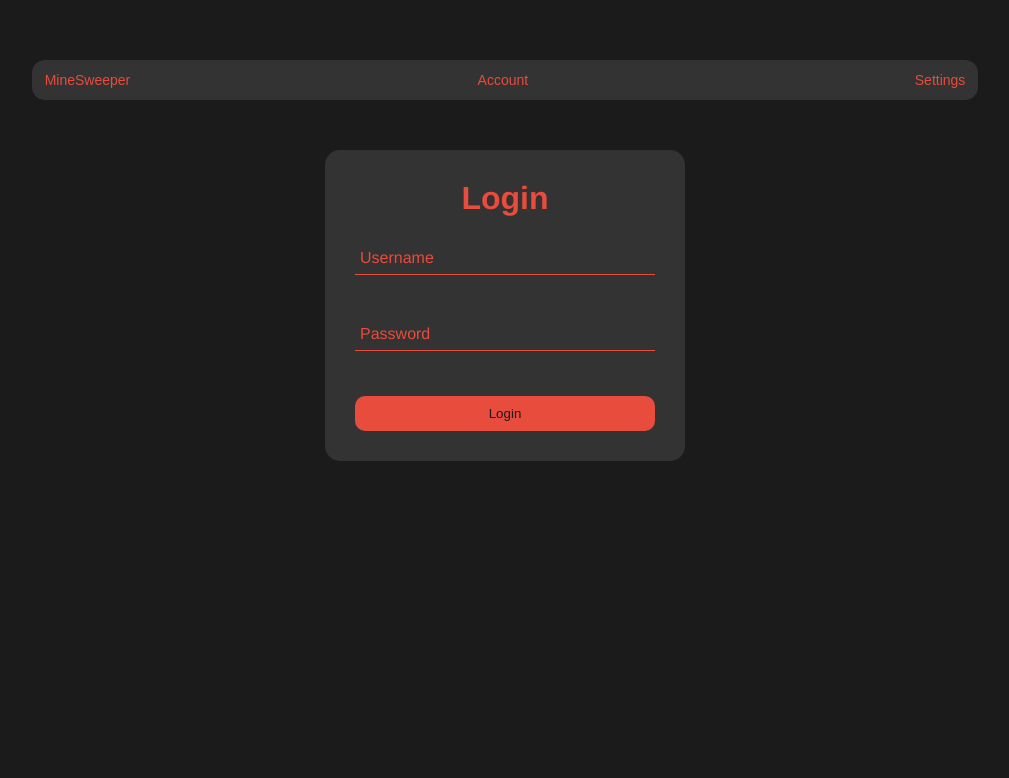
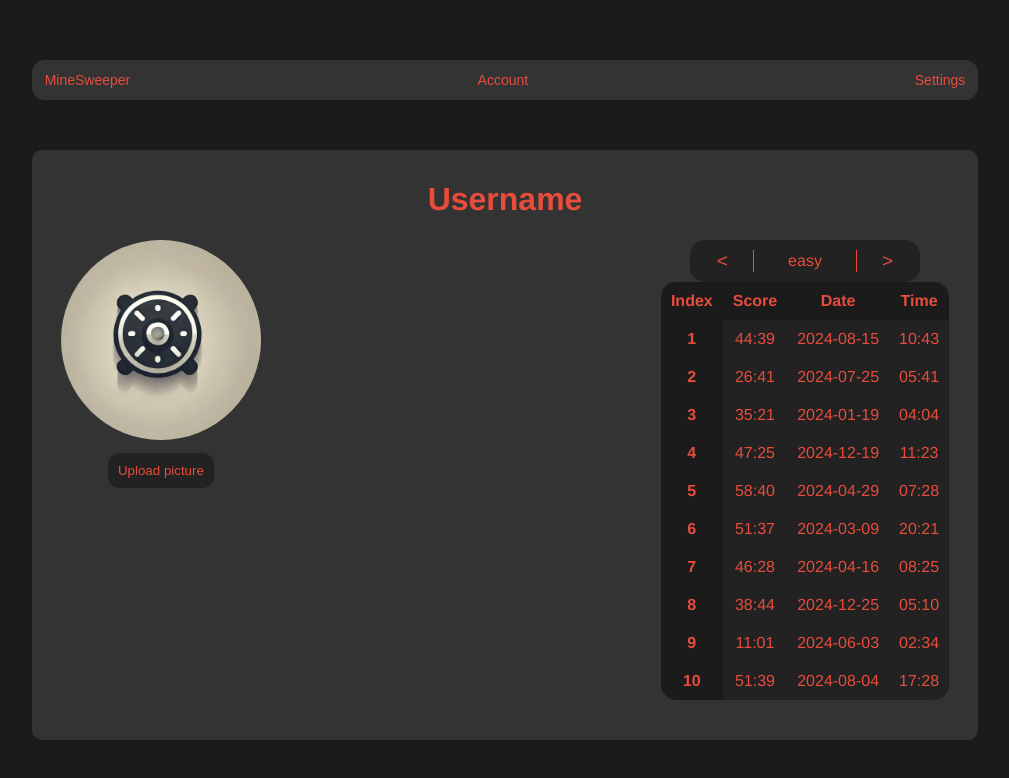
Before and after one commit to ruchlejs/mine_sweeper, a Vue app: page /account in a window 1280 px wide. Shown: the top 778 px of the page, without its empty margins (135-1144 px from the left). Built offline with nearby package versions, Linux system fonts and the light colour scheme.

Commit message:
add the user page

```diff
--- a/src/App.vue
+++ b/src/App.vue
@@ -15,6 +15,7 @@ export default {
 :root {
   --primary-color: #1b1b1b;
   --secondary-color: #333333;
+  --secondary-color-alt: #222222;
   --tertiary-color: #e74c3c;
 }
 
--- /dev/null
+++ b/src/components/UserView.vue
@@ -0,0 +1,199 @@
+<template>
+    <div class="user-information">
+        <div class="user-name">
+            <h1>Username</h1>
+        </div>
+        <div class="user-data">
+            <div class="user-picture-container">
+                <div class="user-picture">
+                    <img class="mine" alt="this is a mine" src="../assets/mine.webp">
+                </div>
+                <input type="file" id="fileInput" @change="onFileSelected" accept="image/*" hidden />
+                <button class="image-loader" @click="loadPicture">Upload picture</button>
+            </div>
+            <div class="user-records">
+                <div class="difficulty-selector">
+                    <button class="boutton-select-dif" id="left" @click="selectorDown">&lt;</button>
+                    <p id="difficulty"> {{ difficulty_selector[current_difficulty_index] }}</p>
+                    <button class="boutton-select-dif" id="right" @click="selectorUp">&gt;</button>
+                </div>
+                <table>
+                    <thead>
+                        <tr>
+                            <th>Index</th>
+                            <th>Score</th>
+                            <th>Date</th>
+                            <th>Time</th>
+                        </tr>
+                    </thead>
+                    <tbody>
+                        <tr v-for="(record, index) in records[difficulty_selector[current_difficulty_index]]"
+                            :key="record.value">
+                            <th>{{ index + 1 }}</th>
+                            <td>{{ record.score }}</td>
+                            <td>{{ record.date }}</td>
+                            <td>{{ record.hour }}</td>
+                        </tr>
+                    </tbody>
+                </table>
+            </div>
+        </div>
+
+    </div>
+
+</template>
+
+<script>
+
+export default {
+    name: "UserView",
+    data() {
+        return {
+            current_difficulty_index: 0,
+            difficulty_selector: ['easy', 'medium', 'hard'],
+            records: {
+                easy: [
+                    { 'score': '44:39', 'date': '2024-08-15', 'hour': '10:43' },
+                    { 'score': '26:41', 'date': '2024-07-25', 'hour': '05:41' },
+                    { 'score': '35:21', 'date': '2024-01-19', 'hour': '04:04' },
+                    { 'score': '47:25', 'date': '2024-12-19', 'hour': '11:23' },
+                    { 'score': '58:40', 'date': '2024-04-29', 'hour': '07:28' },
+                    { 'score': '51:37', 'date': '2024-03-09', 'hour': '20:21' },
+                    { 'score': '46:28', 'date': '2024-04-16', 'hour': '08:25' },
+                    { 'score': '38:44', 'date': '2024-12-25', 'hour': '05:10' },
+                    { 'score': '11:01', 'date': '2024-06-03', 'hour': '02:34' },
+                    { 'score': '51:39', 'date': '2024-08-04', 'hour': '17:28' }
+                ],
+                medium: [
+                    { 'score': '58:40', 'date': '2024-04-29', 'hour': '07:28' },
+                ]
+            },
+            picture: "",
+        }
+    },
+    methods: {
+        selectorDown() {
+            this.current_difficulty_index = ((this.current_difficulty_index - 1) + 3) % 3;
+        },
+        selectorUp() {
+            this.current_difficulty_index = (this.current_difficulty_index + 1) % 3;
+        },
+        loadPicture() {
+            document.getElementById("fileInput").click()
+        },
+        onFileSelected(event) {
+            const file = event.target.files;
+            if (file.length > 0) {
+                if (file[0].type.startsWith("image/")) {
+                    const reader = new FileReader();
+                    reader.onload = (e) => {
+                        this.picture = e.target.result;
+                        console.log(this.picture)
+                    }
+                    reader.readAsDataURL(file[0])
+                }
+            }
+        }
+    }
+}
+
+</script>
+
+<style scoped>
+.user-information {
+    background-color: var(--secondary-color);
+    border-radius: 10px;
+    padding-bottom: 40px;
+    padding-top: 10px;
+}
+
+h1 {
+    color: var(--tertiary-color);
+}
+
+.user-data {
+    display: flex;
+    justify-content: center;
+    gap: 50vh;
+}
+
+.user-picture {
+    overflow: hidden;
+    height: 200px;
+    width: 200px;
+    border-radius: 50%;
+}
+
+table {
+    border-collapse: collapse;
+    border-radius: 15px;
+    overflow: hidden;
+}
+
+th,
+td {
+    padding: 10px;
+    color: var(--tertiary-color);
+    background-color: var(--secondary-color-alt);
+}
+
+th {
+    background-color: var(--primary-color);
+}
+
+.mine {
+    height: 100%;
+    width: 100%;
+}
+
+.difficulty-selector {
+    display: flex;
+    justify-content: space-around;
+    align-items: center;
+    background-color: var(--secondary-color-alt);
+    border-radius: 15px;
+    margin-left: 10%;
+    margin-right: 10%;
+}
+
+.boutton-select-dif {
+    background: none;
+    border: 0;
+    color: var(--tertiary-color);
+    padding: 0 10px;
+    margin: 10px 0;
+    cursor: pointer;
+    font-size: larger;
+}
+
+#left {
+    padding-right: 25px;
+    border-right: 1px solid var(--tertiary-color)
+}
+
+#right {
+    padding-left: 25px;
+    border-left: 1px solid var(--tertiary-color)
+}
+
+.user-picture img {
+    width: 100%;
+    height: 100%;
+    object-fit: cover;
+}
+
+.image-loader {
+    background-color: var(--secondary-color-alt);
+    border: 0;
+    border-radius: 12px;
+    padding: 10px;
+    color: var(--tertiary-color);
+    margin-top: 13px;
+    cursor: pointer;
+}
+
+#difficulty {
+    color: var(--tertiary-color);
+    margin: 0;
+}
+</style>
--- a/src/pages/AccountPage.vue
+++ b/src/pages/AccountPage.vue
@@ -1,17 +1,20 @@
 <template>
     <MainBanner />
-    <LoginWindow />
+    <!-- <LoginWindow /> -->
+    <UserView />
 </template>
 
 <script>
 import MainBanner from '@/components/MainBanner.vue';
-import LoginWindow from '@/components/LoginWindow.vue';
+import UserView from '@/components/UserView.vue';
+// import LoginWindow from '@/components/LoginWindow.vue';
 
 export default {
     name: 'AccountPage',
     components: {
         MainBanner,
-        LoginWindow,
+        // LoginWindow,
+        UserView
     },
 }
 </script>
--- a/src/pages/SettingsPage.vue
+++ b/src/pages/SettingsPage.vue
@@ -52,13 +52,13 @@ export default {
                 { name: 'hard', size: 30, mines: 270 },
             ],
             themes: [
-                { name: 'dark-red', colors: ['#1b1b1b', '#333333', '#e74c3c'] },
-                { name: 'dark-yellow', colors: ['#1b1b1b', '#333333', '#f1c40f'] },
-                { name: 'dragon', colors: ['#1b1b1b', '#8b0000', '#ffcc00'] },
-                { name: 'lilac', colors: ['#f8f9fa', '#e6e6fa', '#9370db'] },
-                { name: 'pink', colors: ['#ffe4e1', '#ffc0cb', '#ff69b4'] },
-                { name: 'ninja', colors: ['#1b1b1b', '#2c2c2c', '#5f27cd'] },
-                { name: 'hacker', colors: ['#0b0b0b', '#1b1b1b', '#00ff00'] },
+                { name: 'dark-red', colors: ['#1b1b1b', '#333333', '#e74c3c'], alt: '#222222' },
+                { name: 'dark-yellow', colors: ['#1b1b1b', '#333333', '#f1c40f'], alt: '#222222' },
+                { name: 'dragon', colors: ['#1b1b1b', '#8b0000', '#ffcc00'], alt: '#680000' },
+                { name: 'lilac', colors: ['#f8f9fa', '#e6e6fa', '#9370db'], alt: '#f1f1fc' },
+                { name: 'pink', colors: ['#ffe4e1', '#ffc0cb', '#ff69b4'], alt: '#ffd3d0' },
+                { name: 'ninja', colors: ['#1b1b1b', '#2c2c2c', '#5f27cd'], alt: '#333333' },
+                { name: 'hacker', colors: ['#0b0b0b', '#1b1b1b', '#00ff00'], alt: '#242424' },
             ],
         };
     },
@@ -68,6 +68,7 @@ export default {
             document.documentElement.style.setProperty('--primary-color', theme.colors[0])
             document.documentElement.style.setProperty('--secondary-color', theme.colors[1])
             document.documentElement.style.setProperty('--tertiary-color', theme.colors[2])
+            document.documentElement.style.setProperty('--secondary-color-alt', theme.alt)
 
             this.difficulty.setTheme(theme.name);
             console.log(this.difficulty.theme)
```
